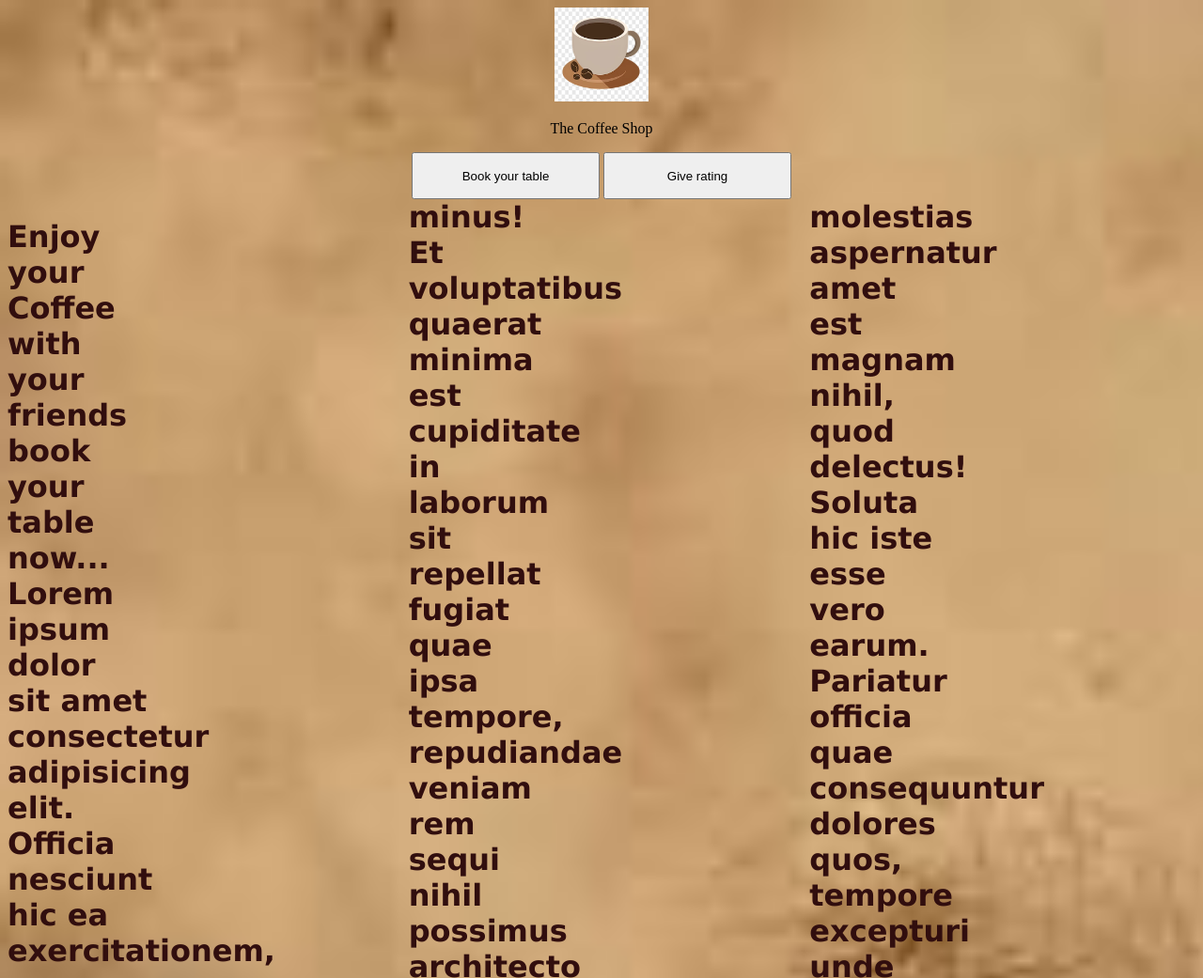
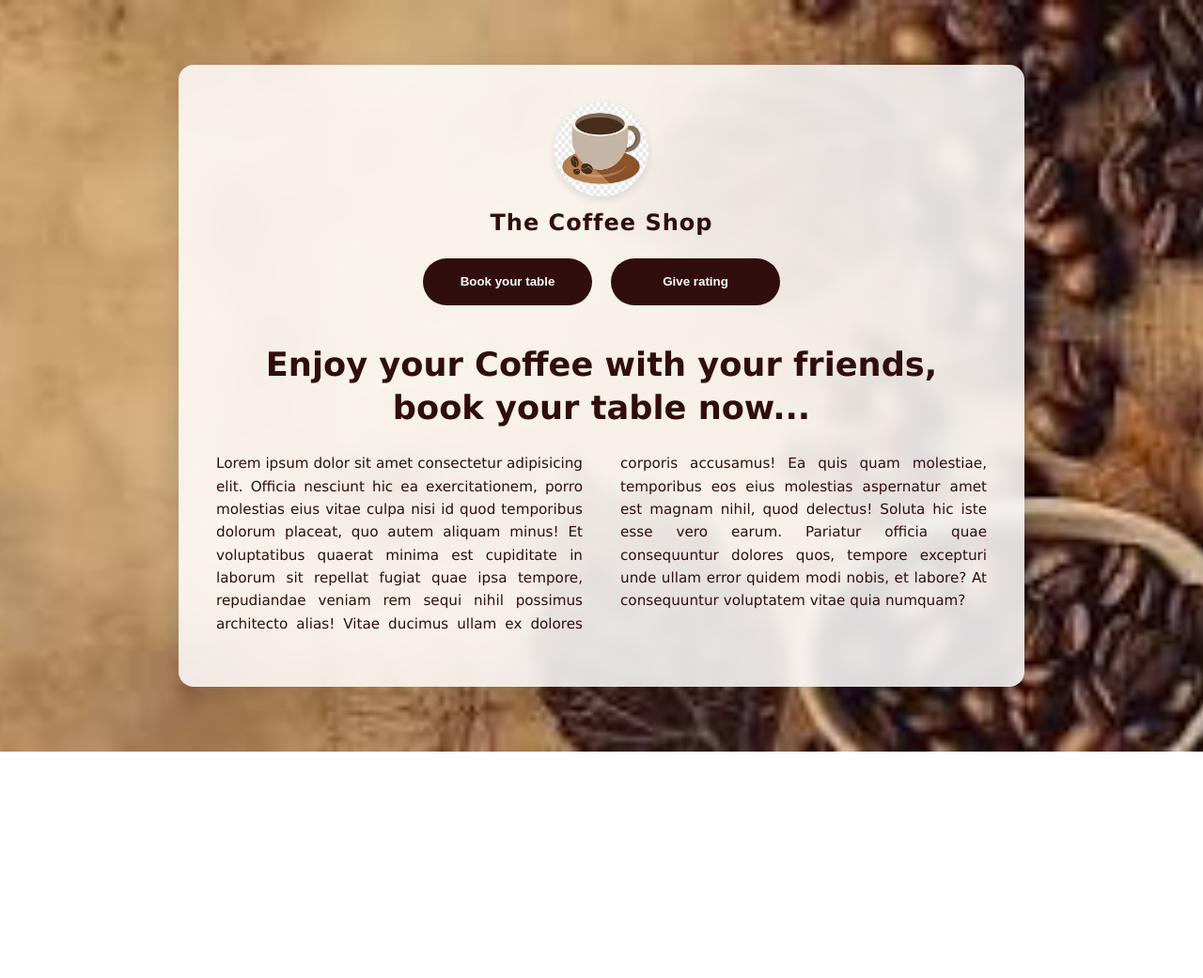
Before and after one commit to mahipujara19/training-MahiPujara, a plain HTML site: page coffeeshop/index.html in a window 1280 px wide. Shown: the top 1041 px of the page at 94% size. After the commit the page ends 800 px from the top, so only its background shows below. Drawn offline with Linux system fonts and the light colour scheme.

Commit message:
tried css using ai

```diff
--- a/coffeeshop/index.html
+++ b/coffeeshop/index.html
@@ -3,43 +3,151 @@
 <head>
     <meta charset="UTF-8">
     <meta name="viewport" content="width=device-width, initial-scale=1.0">
-    <title>Coffee shop </title>
+    <title>Coffee Shop</title>
     <link rel="icon" href="./assets/icon1.png" type="image/jpeg">
     <style>
-        .hq{
-            column-count: 3;
+        /* Setup background and center the wrapper on the page */
+        body {
+            background-size: cover;
+            background-repeat: no-repeat;
+            background-position: center;
+            background-attachment: fixed;
+            background-image: url('./assets/back.jpg');
+            font-family: 'Lucida Sans', 'Lucida Sans Regular', 'Lucida Grande', 'Lucida Sans Unicode', Geneva, Verdana, sans-serif;
+            margin: 0;
+            padding: 0;
+            display: flex;
+            justify-content: center;
+            align-items: center;
+            min-height: 100vh;
+            box-sizing: border-box;
+        }
+
+        /* The container card that fixes the vast empty space */
+        .glass-card {
+            background: rgba(255, 255, 255, 0.85); /* Semi-transparent white card */
+            backdrop-filter: blur(8px); /* Modern frosted glass effect */
+            max-width: 900px;
+            width: 90%;
+            margin: 40px auto;
+            padding: 40px;
+            border-radius: 16px;
+            box-shadow: 0 10px 30px rgba(0, 0, 0, 0.15);
+            box-sizing: border-box;
+        }
+
+        .header-container {
+            text-align: center;
+            margin-bottom: 40px;
+        }
+
+        .logo-img {
+            border-radius: 50%; /* Optional: Makes logo look clean if it is square */
+            box-shadow: 0 4px 10px rgba(0,0,0,0.1);
+        }
+
+        .shop-title {
+            font-size: 1.5rem;
+            color: rgb(49, 14, 14);
+            margin-top: 10px;
+            letter-spacing: 1px;
+        }
+
+        .nav-buttons {
+            display: flex;
+            justify-content: center;
+            gap: 20px;
+            margin-top: 20px;
+        }
+
+        /* Modern styled buttons */
+        .nav-buttons button {
+            height: 50px;
+            width: 180px;
+            background-color: rgb(49, 14, 14);
+            color: white;
+            border: none;
+            border-radius: 25px;
+            font-weight: bold;
+            cursor: pointer;
+            transition: all 0.3s ease;
+        }
+
+        .nav-buttons button:hover {
+            background-color: rgb(90, 30, 30);
+            transform: translateY(-2px);
+        }
+
+        .content-section {
+            color: rgb(49, 14, 14);
+        }
+
+        .main-heading {
+            font-size: 2.2rem;
+            text-align: center;
+            margin-bottom: 25px;
+            line-height: 1.3;
+        }
+
+        /* Clean multi-column layout with enough breathing room */
+        .hq {
+            column-count: 2; /* 2 columns looks less squished than 3 */
+            column-gap: 40px;
+            text-align: justify;
+            line-height: 1.6;
+            font-size: 0.95rem;
+        }
+
+        /* Responsive design for tablets and mobile phones */
+        @media (max-width: 768px) {
+            .glass-card {
+                padding: 20px;
+                margin: 20px auto;
+            }
+            .hq {
+                column-count: 1; /* Collapse into a single column on small screens */
+            }
+            .nav-buttons {
+                flex-direction: column;
+                align-items: center;
+            }
         }
     </style>
 </head>
-<body style="background-size: cover; background-repeat: no-repeat; background-image: url(./assets/back.jpg);">
-    <header>
-        <center>
+<body>
 
-        <section>
-            <div>
-            <img src="./assets/icon.jpg" alt="" height="100px" width="100px">
-            <p>The Coffee Shop </p>
-       </div>
-       <div style="height: 50px;"; >
-            <nav>
-                <a href="booknow.html"><button type="button" style="height: 50px;width: 200px; "> Book your table</button></a>
-                <a href="feedback.html"></a><button type="button" style="height: 50px;width: 200px;"> Give rating</button></a>
-            </nav>
-        </div>
-        </section>
-        </center>
-        <div class="hq">
-        <h1 style="color: rgb(49, 14, 14); font-family: 'Lucida Sans', 'Lucida Sans Regular', 'Lucida Grande', 'Lucida Sans Unicode', Geneva, Verdana, sans-serif; width: 150px;">
-            Enjoy your Coffee with your friends book your table now...
-            Lorem ipsum dolor sit amet consectetur adipisicing elit.
-            Officia nesciunt hic ea exercitationem, porro molestias eius
-            vitae culpa nisi id quod temporibus dolorum placeat, quo autem
-             aliquam minus! Et voluptatibus quaerat minima est cupiditate in laborum sit repellat fugiat quae ipsa tempore, repudiandae veniam rem sequi nihil possimus architecto alias! Vitae ducimus ullam ex dolores corporis accusamus! Ea quis quam molestiae,
-            temporibus eos eius molestias aspernatur amet est magnam nihil, quod delectus! Soluta hic iste esse vero earum. Pariatur officia quae consequuntur dolores quos, tempore excepturi unde ullam error quidem modi nobis, et labore? At consequuntur voluptatem vitae quia numquam?
-        </h1>
-        </div>
+    <!-- Everything is neatly tucked inside this central glass container -->
+    <div class="glass-card">
 
+        <header class="header-container">
+            <section>
+                <div>
+                    <img src="./assets/icon.jpg" alt="Coffee Shop Logo" height="100px" width="100px" class="logo-img">
+                    <p class="shop-title"><strong>The Coffee Shop</strong></p>
+                </div>
+                <nav class="nav-buttons">
+                    <a href="booknow.html"><button type="button">Book your table</button></a>
+                    <a href="feedback.html"><button type="button">Give rating</button></a>
+                </nav>
+            </section>
+        </header>
 
-    </header>
+        <main class="content-section">
+            <h1 class="main-heading">Enjoy your Coffee with your friends, book your table now...</h1>
+
+            <p class="hq">
+                Lorem ipsum dolor sit amet consectetur adipisicing elit. Officia nesciunt hic ea exercitationem,
+                porro molestias eius vitae culpa nisi id quod temporibus dolorum placeat, quo autem aliquam minus!
+                Et voluptatibus quaerat minima est cupiditate in laborum sit repellat fugiat quae ipsa tempore,
+                repudiandae veniam rem sequi nihil possimus architecto alias! Vitae ducimus ullam ex dolores
+                corporis accusamus! Ea quis quam molestiae, temporibus eos eius molestias aspernatur amet est
+                magnam nihil, quod delectus! Soluta hic iste esse vero earum. Pariatur officia quae consequuntur
+                dolores quos, tempore excepturi unde ullam error quidem modi nobis, et labore? At consequuntur
+                voluptatem vitae quia numquam?
+            </p>
+        </main>
+
+    </div>
+
 </body>
 </html>
```
